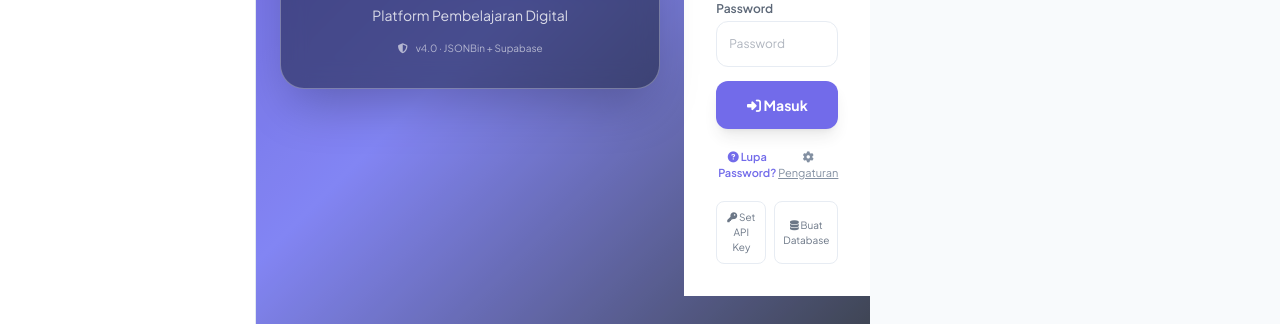
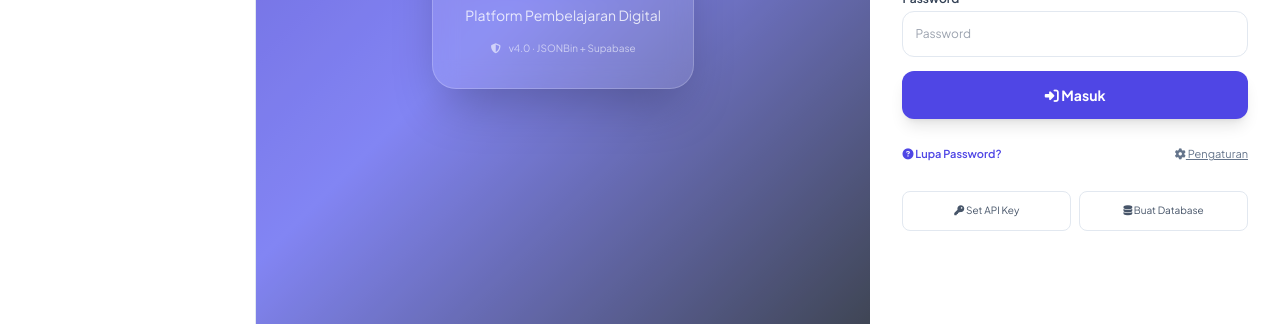
Before and after one commit to belajar-teknologi/aplikasi-kelasku, a plain HTML site: page index.html in a window 1280 px wide. Shown: the part 476-800 px from the top of the page. Drawn offline with nearby package versions, Linux system fonts and the light colour scheme.

Commit message:
Add files via upload

```diff
--- a/index.html
+++ b/index.html
@@ -784,10 +784,10 @@
     : `background: linear-gradient(135deg, #4338ca 0%, #6366f1 50%, #0f172a 100%);`;
 
   c.innerHTML=`
-  <div class="min-h-[calc(100vh-4rem)] flex flex-col lg:flex-row fade-in -m-3 sm:-m-6 lg:-m-8">
+  <div class="min-h-[calc(100vh-4rem)] flex flex-col md:flex-row fade-in -m-3 sm:-m-6 lg:-m-8">
 
     <!-- KIRI: Background / Branding -->
-    <div class="relative w-full lg:w-3/5 min-h-[40vh] lg:min-h-full flex items-center justify-center overflow-hidden" style="${bgStyle}">
+    <div class="relative md:w-3/5 min-h-[40vh] md:min-h-full flex items-center justify-center overflow-hidden" style="${bgStyle}">
       <!-- Dekorasi gelombang SVG -->
       ${!savedBg?`
       <svg class="absolute inset-0 w-full h-full opacity-20" viewBox="0 0 1440 800" preserveAspectRatio="xMidYMid slice">
@@ -798,36 +798,21 @@
         <circle cx="700" cy="100" r="60" fill="#ffffff" opacity="0.15"></circle>
       </svg>`:""}
 
-      <div class="relative z-10 text-center text-white px-6 py-10 max-w-lg w-full">
-  <div class="bg-slate-900/50 backdrop-blur-md rounded-3xl p-6 sm:p-8 border border-white/30 shadow-2xl flex flex-col items-center">
-
-    <!-- Logo: selalu paling atas di HP, di dalam kartu -->
-    <img id="login-logo" src="${logoSrc}" alt="Logo"
-      class="order-1 w-20 h-20 sm:w-24 sm:h-24 object-contain mb-3 drop-shadow-lg"
-      referrerpolicy="no-referrer"
-      onerror="this.src='${LOGO_DEFAULT}';this.onerror=null;">
-
-    <!-- Teks nama sekolah -->
-    <h1 id="login-nama-sekolah"
-      class="order-2 text-xl sm:text-2xl font-extrabold tracking-tight ${savedNama?'':'hidden'} drop-shadow">
-      ${savedNama}
-    </h1>
-
-    <h1 id="login-title"
-      class="order-2 text-xl sm:text-2xl font-extrabold tracking-tight ${savedNama?'hidden':''} drop-shadow">
-      EduSmart LMS
-    </h1>
-
-    <p class="order-3 text-xs sm:text-sm text-white/80 mt-2">Platform Pembelajaran Digital</p>
-
-    <div class="order-4 mt-4 flex items-center justify-center gap-2 text-[10px] text-white/60">
-      <i class="fa-solid fa-shield-halved"></i><span>v4.0 · JSONBin + Supabase</span>
-    </div>
-  </div>
-</div>
+      <div class="relative z-10 text-center text-white px-6 py-10 max-w-lg">
+        <div class="bg-white/10 backdrop-blur-md rounded-3xl p-6 sm:p-8 border border-white/20 shadow-2xl">
+          <img id="login-logo" src="${logoSrc}" alt="Logo" class="w-20 h-20 sm:w-24 sm:h-24 mx-auto object-contain mb-3 drop-shadow-lg" referrerpolicy="no-referrer" onerror="this.src='${LOGO_DEFAULT}';this.onerror=null;">
+          <h1 id="login-nama-sekolah" class="text-xl sm:text-2xl font-extrabold tracking-tight ${savedNama?'':'hidden'} drop-shadow">${savedNama}</h1>
+          <h1 id="login-title" class="text-xl sm:text-2xl font-extrabold tracking-tight ${savedNama?'hidden':''} drop-shadow">EduSmart LMS</h1>
+          <p class="text-xs sm:text-sm text-white/80 mt-2">Platform Pembelajaran Digital</p>
+          <div class="mt-4 flex items-center justify-center gap-2 text-[10px] text-white/60">
+            <i class="fa-solid fa-shield-halved"></i><span>v4.0 · JSONBin + Supabase</span>
+          </div>
+        </div>
+      </div>
+    </div>
 
     <!-- KANAN: Form Login -->
-    <div class="w-full lg:w-2/5 flex items-center justify-center bg-white p-5 sm:p-8">
+    <div class="md:w-2/5 flex items-center justify-center bg-white p-5 sm:p-8">
       <div class="w-full max-w-sm">
         <div class="mb-6">
           <h2 class="text-xl font-bold text-slate-800">Selamat Datang 👋</h2>
```
